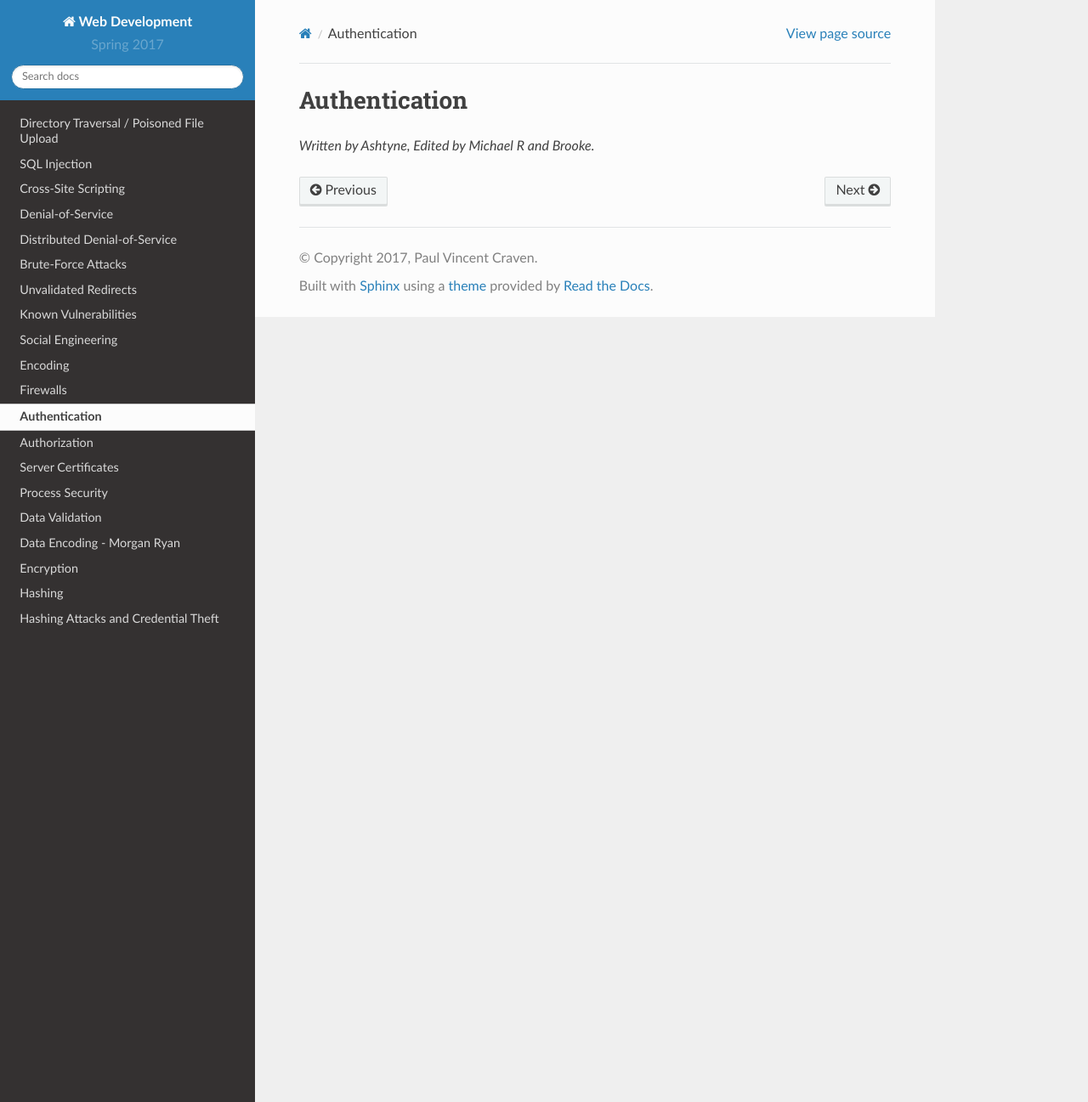
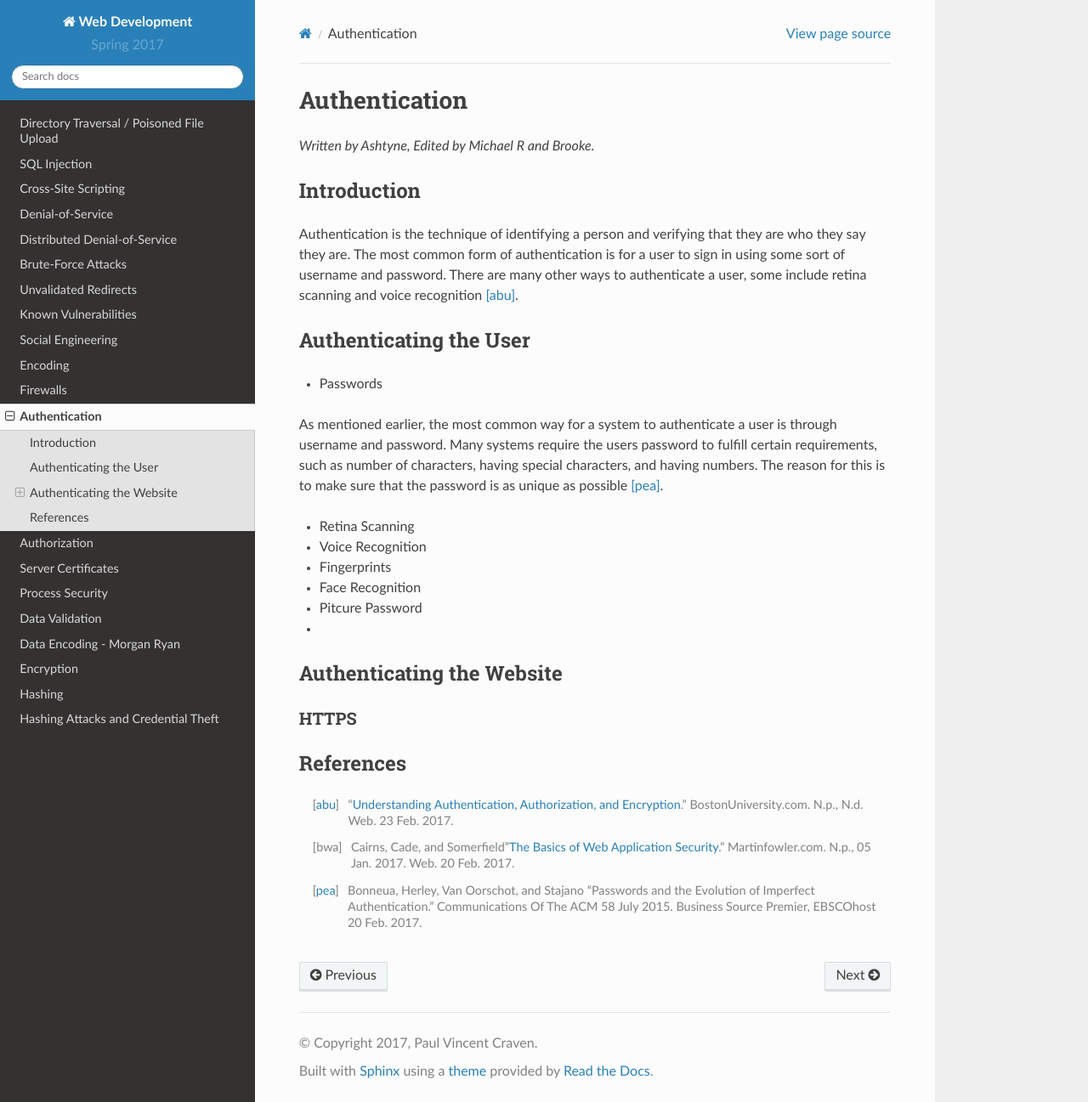
Before and after one commit to pvcraven/2017_web_security, a Sphinx documentation site: the page built from source/authentication/authentication.rst, in a window 1280 px wide and 1297 px high. Shown: the whole window at 85% size. Built offline with Sphinx 7.4.7 and the Read the Docs theme 2.0.0, drawn with Linux system fonts in a browser that asks for light colours.

Commit message:
Outline of page and three sources added.

```diff
--- a/source/authentication/authentication.rst
+++ b/source/authentication/authentication.rst
@@ -2,3 +2,45 @@ Authentication
 ==============
 
 *Written by Ashtyne, Edited by Michael R and Brooke.*
+
+Introduction
+------------
+
+Authentication is the technique of identifying a person and verifying that they are who they say they are.
+The most common form of authentication is for a user to sign in using some sort of username and password.
+There are many other ways to authenticate a user, some include retina scanning and voice recognition [abu]_.
+
+Authenticating the User
+-----------------------
+
+* Passwords
+
+As mentioned earlier, the most common way for a system to authenticate a user is through username and password.
+Many systems require the users password to fulfill certain requirements, such as number of characters, having
+special characters, and having numbers. The reason for this is to make sure that the password is as unique as
+possible [pea]_.
+
+* Retina Scanning
+
+* Voice Recognition
+
+* Fingerprints
+
+* Face Recognition
+
+* Pitcure Password
+
+*
+
+Authenticating the Website
+--------------------------
+
+HTTPS
+~~~~~
+
+References
+----------
+
+.. [abu] "`Understanding Authentication, Authorization, and Encryption <https://www.bu.edu/tech/about/security-resources/bestpractice/auth/>`_." BostonUniversity.com. N.p., N.d. Web. 23 Feb. 2017.
+.. [bwa] Cairns, Cade, and Somerfield"`The Basics of Web Application Security <https://martinfowler.com/articles/web-security-basics.html>`_." Martinfowler.com. N.p., 05 Jan. 2017. Web. 20 Feb. 2017.
+.. [pea] Bonneua, Herley, Van Oorschot, and Stajano "Passwords and the Evolution of Imperfect Authentication." Communications Of The ACM 58 July 2015. Business Source Premier, EBSCOhost 20 Feb. 2017.
```
